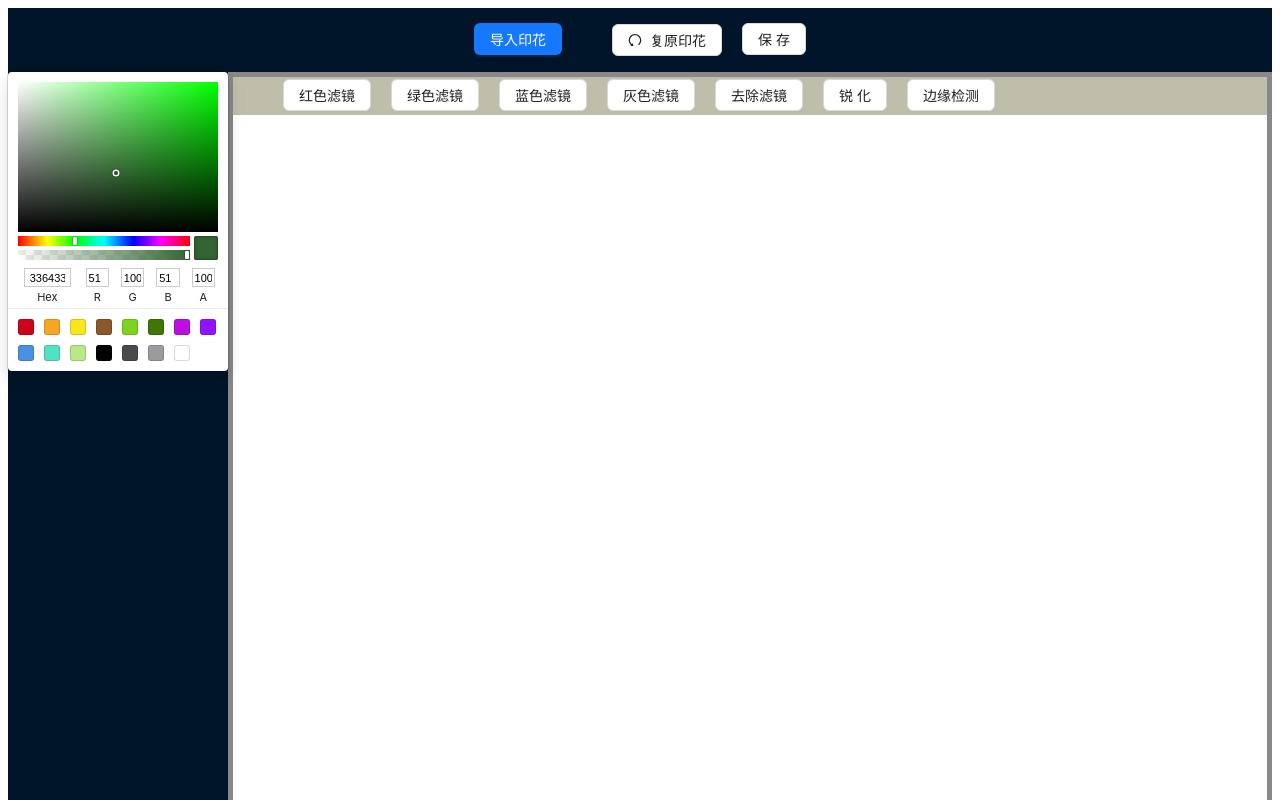
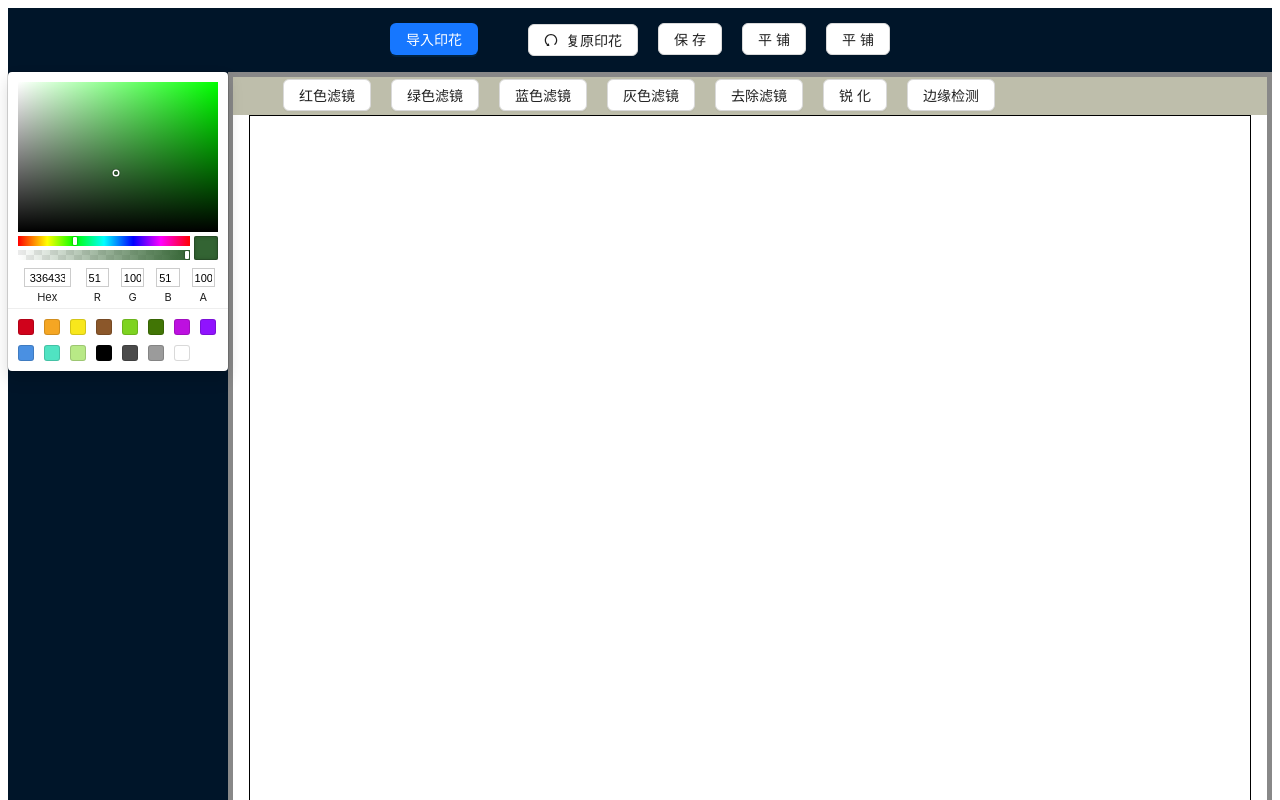
Before and after one commit to xichagui/printing-helper, a React (Vite) app: page / in a window 1280 px wide. Shown: the top 800 px of the page. Built offline with nearby package versions, Linux system fonts and the light colour scheme.

Commit message:
根据窗口自动缩放， 印花排列功能实现

```diff
--- a/src/App.css
+++ b/src/App.css
@@ -3,7 +3,13 @@
   margin: 0 auto;
   /*padding: 2rem;*/
   text-align: center;
-  height: 1000px;
+  height: 100%;
+  /*height: 1000px;*/
+
+}
+
+html, body, .app {
+    height: 100%
 }
 
 .logo {
--- a/src/printing.tsx
+++ b/src/printing.tsx
@@ -22,6 +22,11 @@ let outputFilename : string = 'untitled';
 
 const SQRT255 = Math.sqrt(255 * 255 * 3)
 
+let canvas2Size = 500
+let canvas3Size = 800
+
+
+
 const Printing = () => {
 
   // let ac = convert.rgb.cmyk(255,0,0)
@@ -29,21 +34,38 @@ const Printing = () => {
   // console.log(convert.cmyk.rgb(ac))
   const canvasRef = useRef<HTMLCanvasElement>(null);
   const canvasRef2 = useRef<HTMLCanvasElement>(null);
+  const canvasRef3 = useRef<HTMLCanvasElement>(null);
+
 
   const [color1, setColor1] = useState<ColorResult["rgb"]>({r: 51, g: 100, b: 51, a: 1})
   const [colorGroup, setColorGroup] = useState<{ [key: string]: ColorResult["rgb"] }>({})
+
+  const resizeCanvas2 = () => {
+    const minWH =  document.body.offsetWidth < document.body.offsetHeight ? document.body.offsetWidth : document.body.offsetHeight;
+
+    if (canvasRef2.current) {
+      console.log(canvasRef2)
+      canvas2Size = Math.floor((minWH - 100) / 10) * 10
+      canvasRef2.current!.height = canvas2Size;
+      canvasRef2.current!.width = canvas2Size;
+
+      copyToCanvas2()
+    }
+  }
 
   useEffect(() => {
     const options = {"width": 1280, "height": 720}
     // const canvas = new fabric.Canvas(canvasRef.current, options)
     const canvas = canvasRef.current
     appContext.canvas = canvasRef.current;
+    window.addEventListener('resize', resizeCanvas2)
 
     return () => {
       if (canvas) {
         // canvas.dispose();
         delete appContext.canvas;
       }
+      window.removeEventListener('resize', resizeCanvas2)
       // colorDict = {}
     }
   })
@@ -678,15 +700,31 @@ const Printing = () => {
   }
 
   const copyToCanvas2 = () => {
-    const canvas2 = canvasRef2.current!.getContext('2d')
-    canvas2!.imageSmoothingEnabled = false
-    const canvas = canvasRef.current
-    const width = canvas!.width, height = canvas!.height
+    if (canvasRef2.current) {
+      const canvas2 = canvasRef2.current.getContext('2d')
+      canvas2!.imageSmoothingEnabled = false
+      const canvas = canvasRef.current
+      const width = canvas!.width, height = canvas!.height
 
-    const scale = width / 700
-    // let canvas = canvasRef!.current!.getContext('2d')
-    canvas2!.drawImage(canvasRef.current!, 0, 0, 700, 700)
-    console.log("copyToCanvas2")
+      // let canvas = canvasRef!.current!.getContext('2d')
+      canvas2!.drawImage(canvasRef.current!, 0, 0, canvas2Size, canvas2Size)
+      console.log("copyToCanvas2")
+    }
+  }
+
+  const drawToCanvas3 = (printing: HTMLCanvasElement | null, clear:boolean, dx: number, dy: number, dw: number, dh: number, px: number, py: number) => {
+    if (canvasRef3.current && printing) {
+      const canvas3 = canvasRef3.current.getContext('2d')
+      if (clear) {
+        canvas3!.clearRect(0,0,1000,1000)
+      }
+      for (let i = dx; i < 1000; i+=(dw+px) ) {
+        for (let j = dy; j < 1000; j+=(dh+py)) {
+          canvas3!.drawImage(printing, i, j, dw, dh)
+          console.log(i,j)
+        }
+      }
+    }
   }
 
   return (
@@ -699,8 +737,8 @@ const Printing = () => {
         </Upload>
         <Button style={{marginLeft: 50}} icon={<UndoOutlined />} onClick={rePrintImage}>复原印花</Button>
         <Button style={{marginLeft: 20}} onClick={save}>保存</Button>
-
-
+        <Button style={{marginLeft: 20}} onClick={()=>{drawToCanvas3(canvasRef.current, true,-50,-50,100,100,100,100)}}>平铺</Button>
+        <Button style={{marginLeft: 20}} onClick={()=>{drawToCanvas3(canvasRef.current, false,50,50,100,100,100,100)}}>平铺</Button>
         {/*<Button style={{marginLeft: 50}} onClick={save2}>保存2</Button>*/}
       </Header>
       <Layout>
@@ -728,7 +766,8 @@ const Printing = () => {
 
             {/*<button onClick={showColor}>showColor</button>*/}
             <canvas id={"canvas"} ref={canvasRef} style={{display: "none"}}/>
-            <canvas id={"canvas2"} ref={canvasRef2} width={700} height={700}/>
+            {/*<canvas id={"canvas2"} ref={canvasRef2} width={canvas2Size} height={canvas2Size}/>*/}
+            <canvas id={"canvas3"} ref={canvasRef3} width={1000} height={1000} style={{border: "1px #000 solid"}}/>
             {/*style={{display: "None"}}*/}
           </div>
         </Layout>
```
